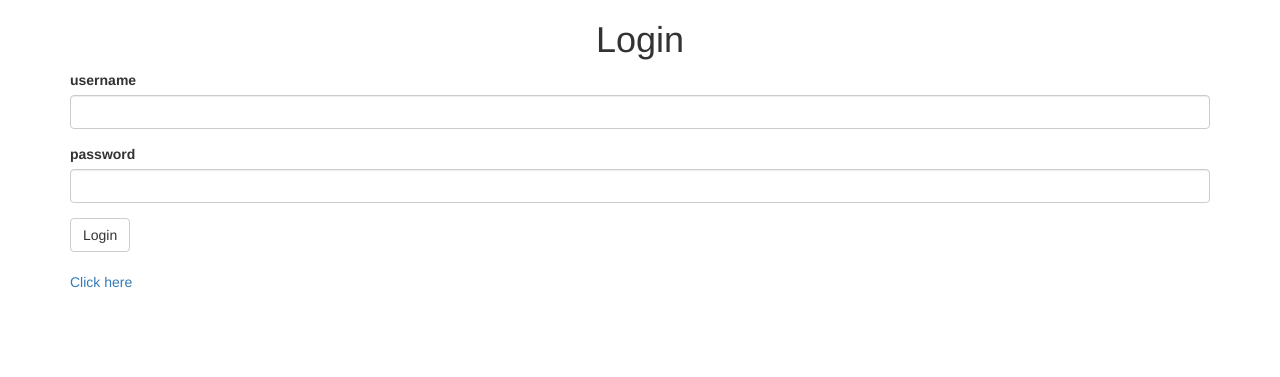
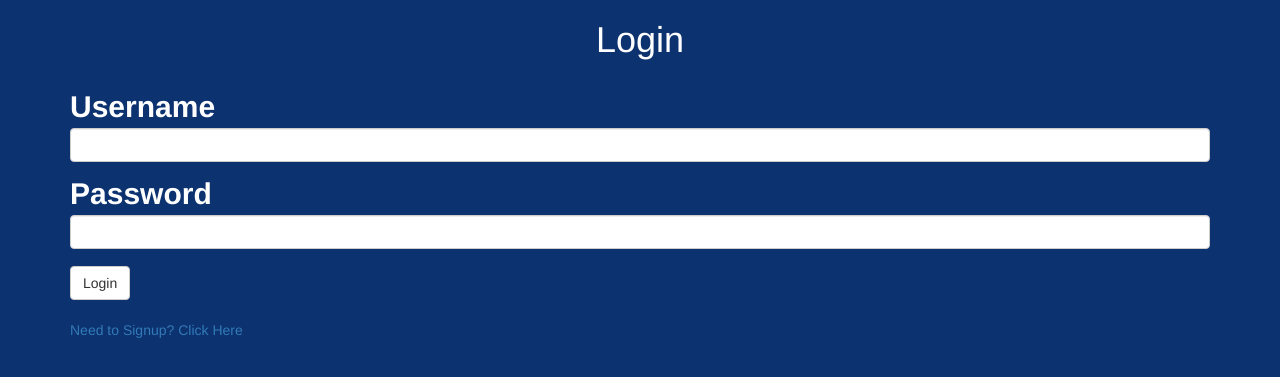
Before and after one commit to KavenArango/MachineShop, a Flask app: template templates/accounts/login.html in a window 1280 px wide. Shown: the top 377 px of the page. Run offline with Flask 2, Linux system fonts and the light colour scheme; a user stored in the database is signed in; tables that the repository leaves empty hold one stand-in row (values such as "Sample post"); the template is opened without the code that fills it: values that come from a table or form of the project are taken from there, most other values are stand-ins (such as "Sample title", 1, 10 or a date in 2020); some libraries are stand-ins or nearby versions.

Commit message:
login and signup css and navibar updated

```diff
--- a/app.py
+++ b/app.py
@@ -37,6 +37,7 @@
 @nav.navigation('my_nav')
 def create_nav():
     if current_user.is_authenticated:
+        StudentSearch = View('Student Search' , 'Staff_View.student_search')
         MachineShop = View('Machine Shop', 'Main_View.home')
         Machine_Des = View('Machine Descriptions', 'Machine_View.Machine')
         Home_view = View('Home', 'Main_View.home')
@@ -51,7 +52,7 @@
                                 Syil_view)
 
         Logout = View('Logout', 'login.logout')
-        return Navbar(MachineShop, Home_view, Machine_Des, Booking_view, Logout)
+        return Navbar(MachineShop, Home_view, Machine_Des, Booking_view, StudentSearch, Logout)
     else:
         login = View('Login', 'login.login_form')
         signup = View('Signup', 'login.signup')
--- a/apps/accounts/forms.py
+++ b/apps/accounts/forms.py
@@ -4,15 +4,15 @@
 from apps.accounts.models import Users
 
 class LoginForm(FlaskForm):
-    username = StringField("username", validators=[DataRequired()])
-    password = PasswordField("password", validators=[DataRequired()])
+    username = StringField("Username", validators=[DataRequired()])
+    password = PasswordField("Password", validators=[DataRequired()])
     submit = SubmitField("Login")
 
 class SignupForm(FlaskForm):
-    first_name = StringField("first name", validators=[DataRequired()])
-    last_name = StringField("last name", validators=[DataRequired()])
-    username = StringField("username", validators=[DataRequired()])
-    major = SelectField("major",coerce=int, validators=[DataRequired()])
+    first_name = StringField("First name", validators=[DataRequired()])
+    last_name = StringField("Last name", validators=[DataRequired()])
+    username = StringField("Username", validators=[DataRequired()])
+    major = SelectField("Major",coerce=int, validators=[DataRequired()])
     email = StringField("Email", validators=[DataRequired(), Email()])
     password = PasswordField("Password", validators=[DataRequired()])
     submit = SubmitField("Sign Up")
--- a/apps/accounts/routes.py
+++ b/apps/accounts/routes.py
@@ -36,7 +36,7 @@
         db.session.add(user)
         ID = Users.query.filter_by(username=form.username.data).first()
         for i in range(0,5):
-            student = Student(user_id=ID.id, major_id=form.major.data, machine_id=i)
+            student = Student(user_id=ID.id, major_id=form.major.data, machine_id=i, level_id=0)
             db.session.add(student)
         db.session.commit()
         flash('Your account has been created! You may now log in', 'success')
--- /dev/null
+++ b/static/css/login-signup/login.css
@@ -0,0 +1,16 @@
+body
+{
+    margin: 0px;
+    padding: 0px;
+    background-color: #0C3270;
+}
+
+h1
+{
+    color:#ffffff ;
+    text-align: center;
+}
+h2
+{
+   color:#ffffff ;
+}
--- a/templates/accounts/login.html
+++ b/templates/accounts/login.html
@@ -9,8 +9,14 @@
         {{ nav.my_nav.render() }}
 {% endblock %}
 
+{% block styles %}
+{{super()}}
+        <link rel="stylesheet" type ="text/css" href="{{ url_for('static', filename='css/login-signup/login.css') }}">
+
+{% endblock %}
+
 {% block content %}
-<h1 align="center">Login</h1>
+<h1>Login</h1>
     <div class="container">
     {% for message in get_flashed_messages() %}
     <div class="alert alert-warning">
@@ -18,13 +24,13 @@
         {{ message }}
     </div>
         {% endfor %}
-    <form method="post" >
+    <form method="post">
         <dl>
             {{ form.csrf_token }}
-            {{ wtf.quick_form(form) }}
+            <h2>{{ wtf.quick_form(form) }}</h2>
 
         </dl>
-        <p><a href="{{ url_for('login.signup')}}">Click here</a></p>
+        <p><a href="{{ url_for('login.signup')}}">Need to Signup? Click Here</a></p>
     </form>
     </div>
 {% endblock %}
```
Also changed, not shown: templates/accounts/signup.html (+7 -1 lines).
